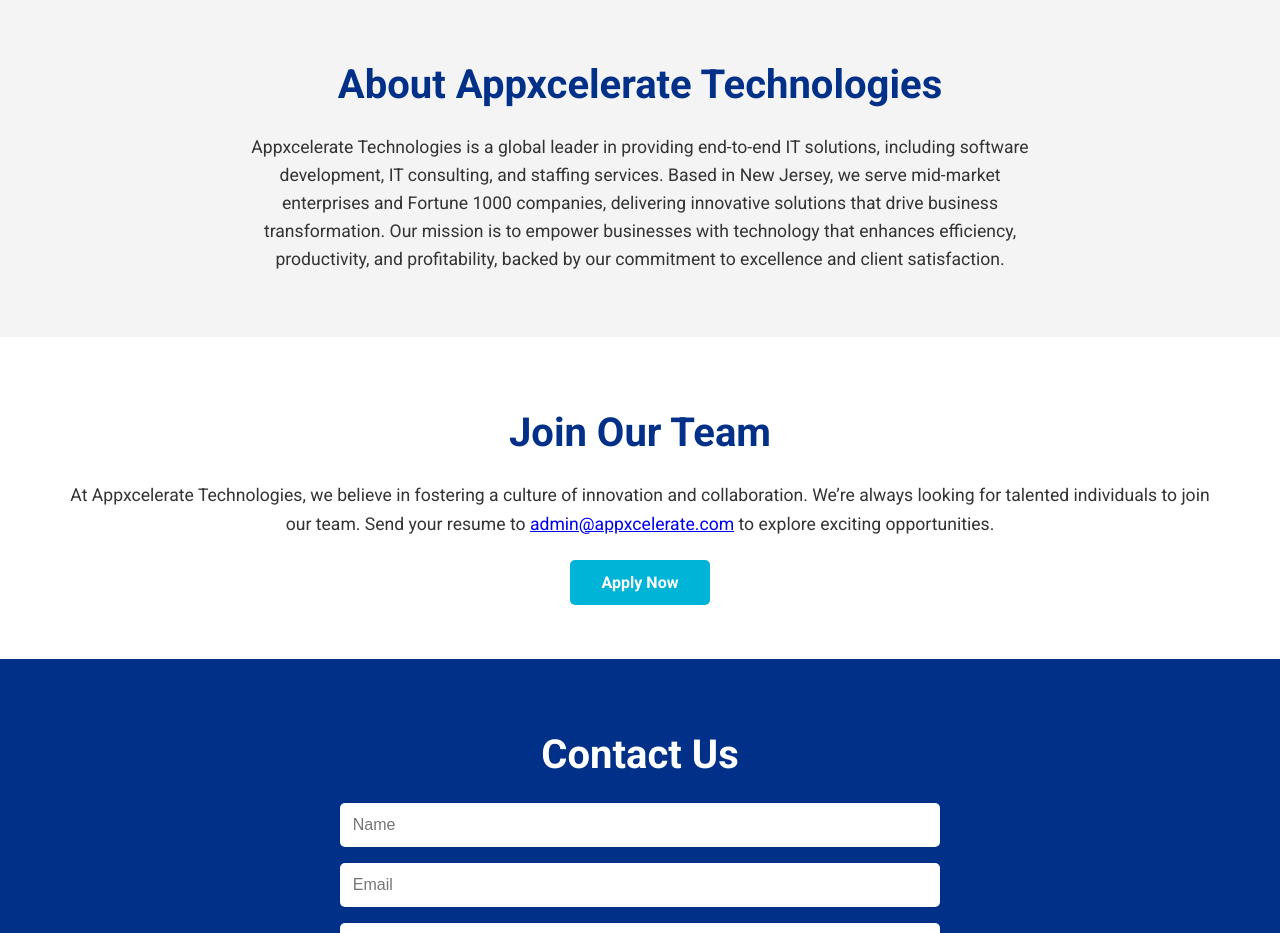
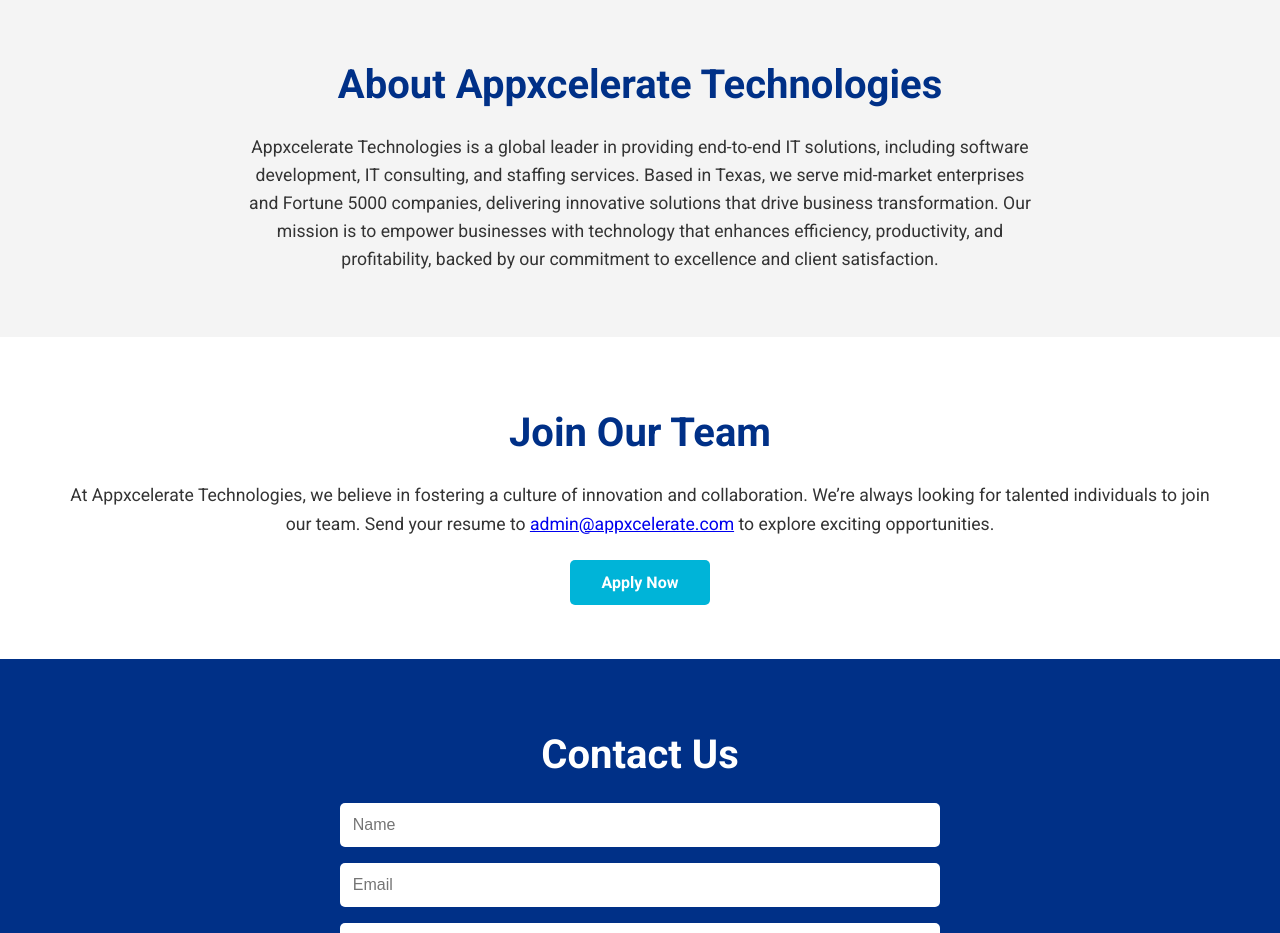
Before and after one commit to appxcelerate-tech/website, a plain HTML site: page index.html in a window 1280 px wide. Shown: the part 1400-2333 px from the top of the page. Drawn offline with nearby package versions, Linux system fonts and the light colour scheme.

Commit message:
Update index.html

```diff
--- a/index.html
+++ b/index.html
@@ -323,7 +323,7 @@
     <!-- About Section -->
     <section id="about" class="about">
         <h2>About Appxcelerate Technologies</h2>
-        <p>Appxcelerate Technologies is a global leader in providing end-to-end IT solutions, including software development, IT consulting, and staffing services. Based in New Jersey, we serve mid-market enterprises and Fortune 1000 companies, delivering innovative solutions that drive business transformation. Our mission is to empower businesses with technology that enhances efficiency, productivity, and profitability, backed by our commitment to excellence and client satisfaction.</p>
+        <p>Appxcelerate Technologies is a global leader in providing end-to-end IT solutions, including software development, IT consulting, and staffing services. Based in Texas, we serve mid-market enterprises and Fortune 5000 companies, delivering innovative solutions that drive business transformation. Our mission is to empower businesses with technology that enhances efficiency, productivity, and profitability, backed by our commitment to excellence and client satisfaction.</p>
     </section>
 
     <!-- Careers Section -->
```
